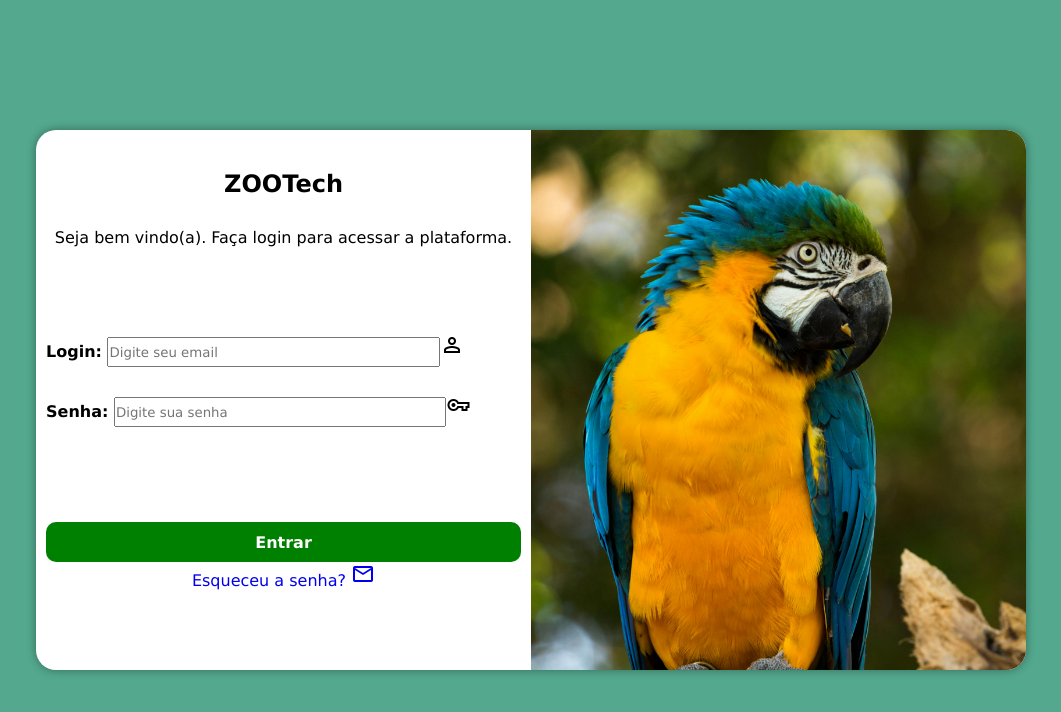
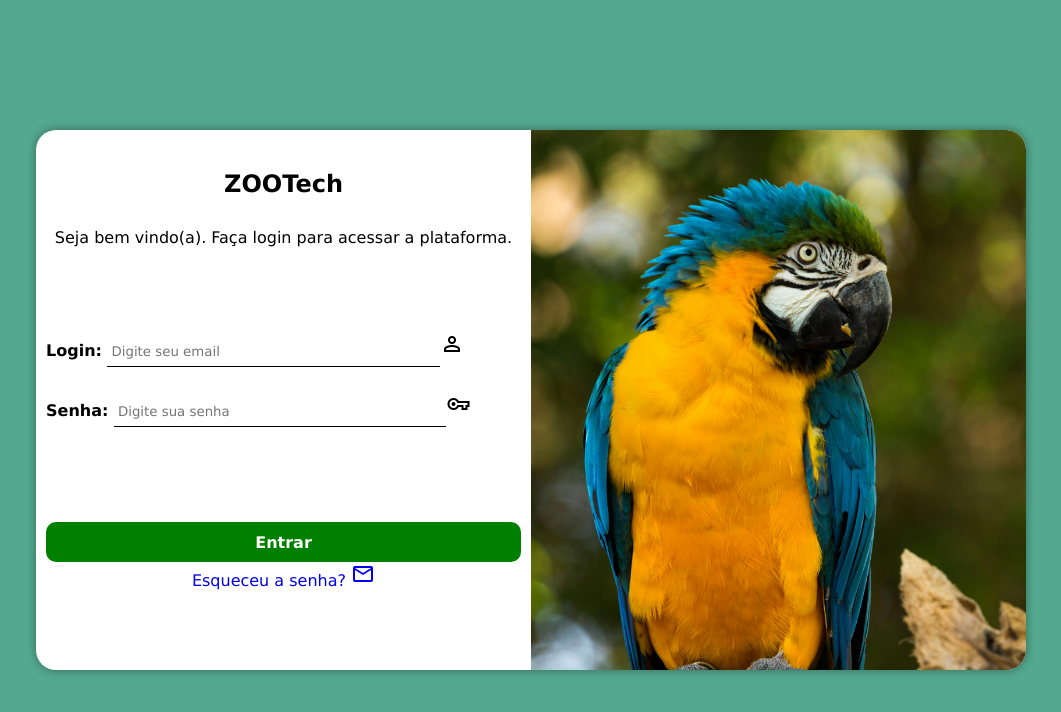
Before and after one commit to HermenJaime/Projeto-Login, a plain HTML site: page index.html in a window 1280 px wide. Shown: the whole page, without its empty margins (109-1170 px from the left). Drawn offline with nearby package versions, Linux system fonts and the light colour scheme.

Commit message:
Adicionando required
Adicionando requisito "required" para forçar entrada de dado.

```diff
--- a/index.html
+++ b/index.html
@@ -20,12 +20,12 @@
                 <form action="login.php" method="post" autocomplete="on">
                     <div class="campo">
                         <label for="ilogin">Login: </label>
-                        <input type="email" name="ilogin" maxlength="30" autocomplete="email" placeholder="Digite seu email"><span class="material-symbols-outlined">person</span><br>
+                        <input type="email" name="iemail" id="email" maxlength="30" autocomplete="email" placeholder="Digite seu email" required><span class="material-symbols-outlined">person</span><br>
                     </div>
 
                     <div class="campo">
                         <label for="isenha">Senha: </label>
-                        <input type="password" name="isenha" autocomplete="current-password" minlength="8" maxlength="20" placeholder="Digite sua senha"><span class="material-symbols-outlined">vpn_key</span><br>
+                        <input type="password" name="isenha" id="senha" autocomplete="current-password" minlength="8" maxlength="20" placeholder="Digite sua senha" required><span class="material-symbols-outlined">vpn_key</span><br>
                     </div>
 
                     <input type="submit" value="Entrar">
--- a/styles/style.css
+++ b/styles/style.css
@@ -57,8 +57,15 @@ form .campo{
 form > .campo input{
     width: 70%;
     height: 30px;
+    padding: 4px;
+    border: none;
+    border-bottom: 1px solid black;
+    transition-duration: 0.4s;
 }
-
+form input:focus{
+    background-color: rgba(211, 211, 211, 0.271);
+    outline: none;
+}
 /*Configurações do botão entrar e esqueci senha*/
 form > input[type=submit]{
     margin-top: 20px;
```
